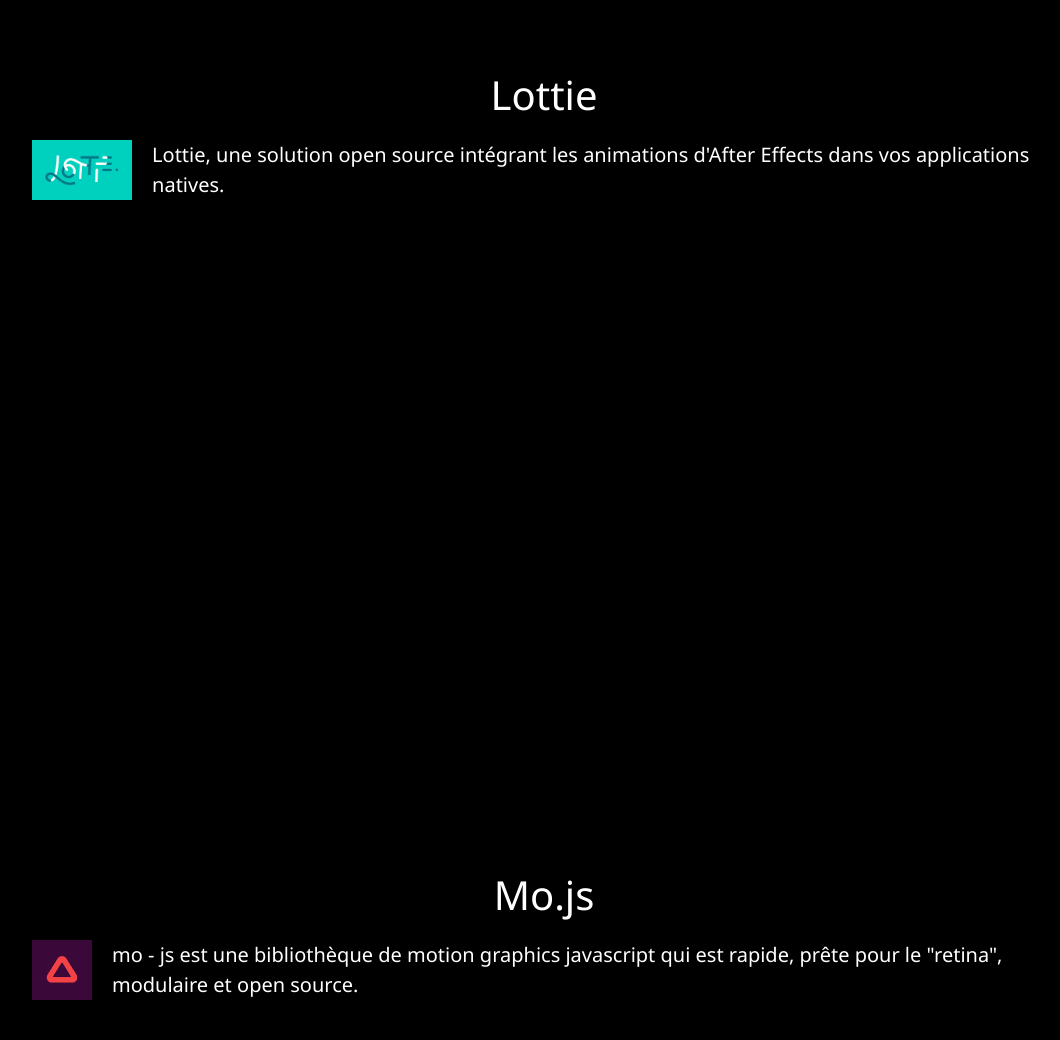
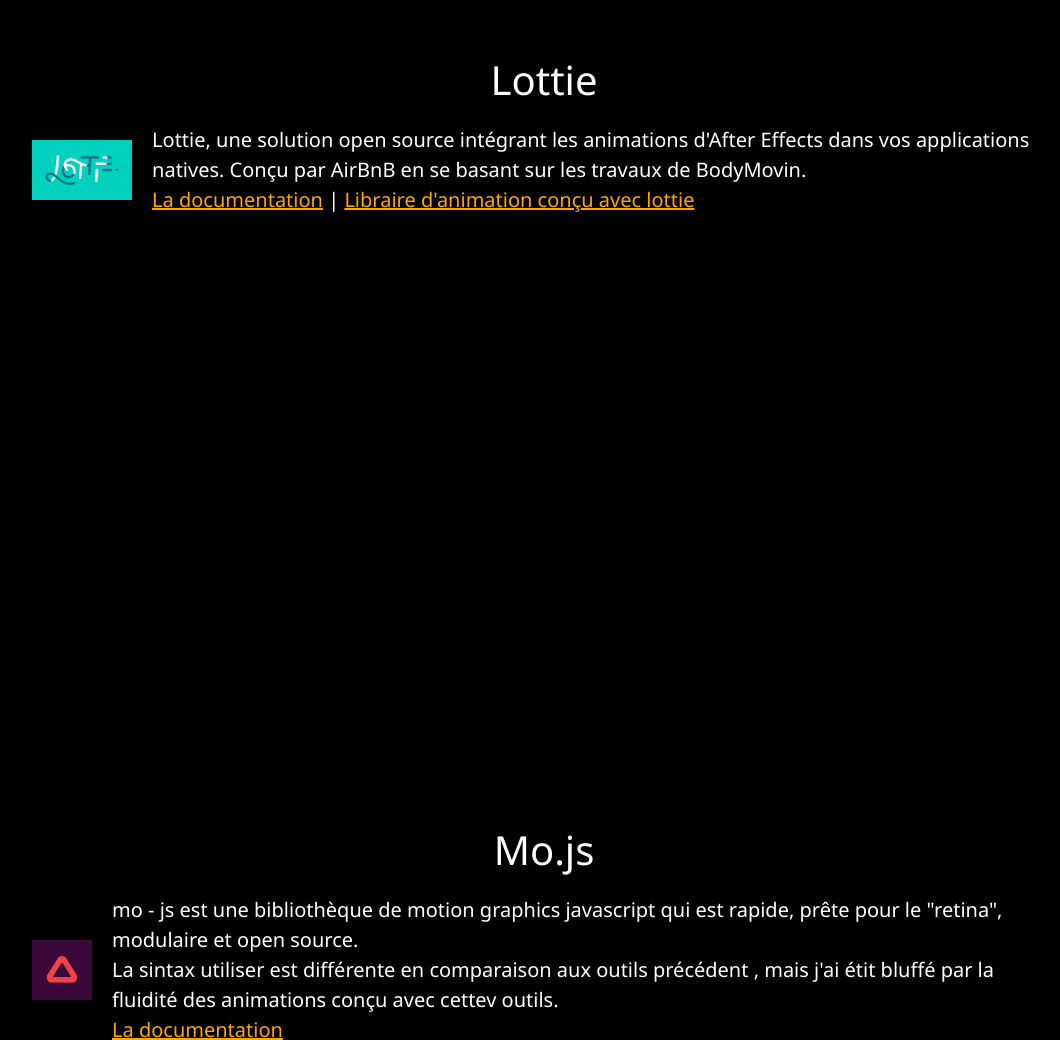
Before and after one commit to Donawalt/opsone-transition, a website built with Parcel: page animations.html in a window 1280 px wide. Shown: the part 2660-3700 px from the top of the page, without its empty margins (96-1156 px from the left). Built offline with nearby package versions, Linux system fonts and the light colour scheme; what @dogstudio/highway would draw is missing.

Commit message:
add colors to links

```diff
--- a/animations.html
+++ b/animations.html
@@ -1,7 +1,7 @@
 <!DOCTYPE html>
 <html>
   <head>
-    <title>Parcel Sandbox</title>
+    <title>OPSONE: Animations</title>
     <meta charset="UTF-8" />
     <link rel="stylesheet" href="./src/index.scss" />
   </head>
@@ -35,6 +35,8 @@
               GreenSock qui vous permet de créer des animations de haute
               performance qui fonctionnent dans tous les principaux navigateurs.
               Se mini site utilise GSAP !
+              <br>
+              <a href="https://greensock.com" target="_blank">La documentation</a>
             </p>
           </div>
         </section>
@@ -45,6 +47,8 @@
             <p>
               Anime.js ( /ˈæn.ə.meɪ/ ) est une bibliothèque d'animation
               JavaScript légère avec une API simple, mais puissante. Les exemples sur COS utilise Anime JS !
+              <br>
+              <a href="https://animejs.com" target="_blank">La documentation</a>
             </p>
           </div>
         </section>
@@ -54,7 +58,8 @@
             <img src="./src/images/logo-lottie.jpg" class="logo-techno" />
             <p>
               Lottie, une solution open source intégrant les animations d'After
-              Effects dans vos applications natives.
+              Effects dans vos applications natives. Conçu par AirBnB en se basant sur les travaux de BodyMovin. <br>
+              <a href="https://airbnb.io/lottie/#/" target="_blank">La documentation</a> | <a href="https://lottiefiles.com" target="_blank">Libraire d'animation conçu avec lottie</a>
             </p>
           </div>
         </section>
@@ -64,7 +69,10 @@
             <img src="./src/images/logo-mojs.png" class="logo-techno" />
             <p>
               mo - js est une bibliothèque de motion graphics javascript qui est
-              rapide, prête pour le "retina", modulaire et open source.
+              rapide, prête pour le "retina", modulaire et open source. <br>
+              La sintax utiliser est différente en comparaison aux outils précédent , mais j'ai étit bluffé par la fluidité des animations conçu avec cettev outils.
+              <br>
+              <a href="https://mojs.github.io" target="_blank">La documentation</a>
             </p>
           </div>
         </section>
@@ -75,7 +83,8 @@
             <p>
               Three.js est une bibliothèque JavaScript pour créer des scènes 3D
               dans un navigateur web. Elle peut être utilisée avec la balise
-              canvas du HTML5 sans avoir besoin d'un plugin.
+              canvas du HTML5 sans avoir besoin d'un plugin.<br>
+              <a href="https://threejs.org" target="_blank">La documentation</a>
             </p>
           </div>
         </section>
@@ -86,7 +95,8 @@
             <p>
               Pixi.js est une bibliothèque open source permettant de réaliser
               des animations 2D dans un navigateur web. L'affichage se base sur
-              la technologie WebGL, et la librairie se manipule en JavaScript.
+              la technologie WebGL, et la librairie se manipule en JavaScript.<br>
+              <a href="https://www.pixijs.com" target="_blank">La documentation</a>
             </p>
           </div>
         </section>
--- a/src/index.scss
+++ b/src/index.scss
@@ -53,6 +53,14 @@
       align-items: center;
       margin: auto;
       flex-direction: column;
+      a{
+        color: orange;
+        transition: 300ms;
+        &:hover{
+          color: orangered;
+          transition: 300ms;
+        }
+      }
       h3 {
         font-size: 2em;
         margin-bottom: 30px;
```
Also changed, not shown: transitions.html (+9 -4 lines).
